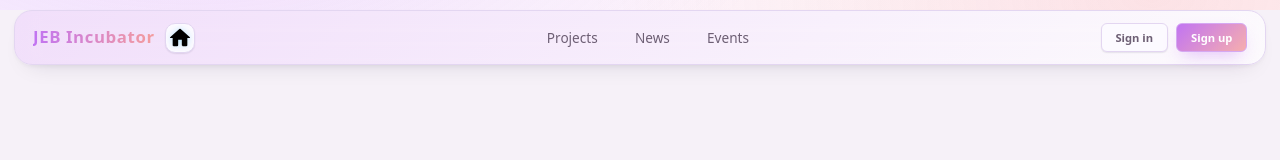
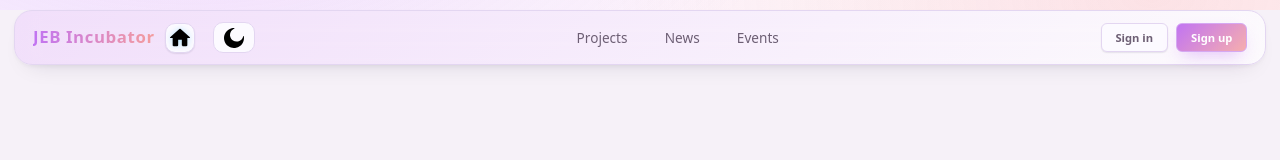
Before and after one commit to Aincrad-Flux/NextRise, a React (Vite) app in the folder frontend/: page / in a window 1280 px wide. Shown: the top 160 px of the page. Built offline with nearby package versions, Linux system fonts and the light colour scheme; no server answers.

Commit message:
[feat] add theme toggle functionality to TopBar component

```diff
--- a/frontend/src/components/Footer.jsx
+++ b/frontend/src/components/Footer.jsx
@@ -2,8 +2,12 @@ import './Footer.css';
 import { Link } from 'react-router-dom';
 import logoSrc from '../../public/logo.png';
 
+import { useState, useEffect } from 'react';
+
 export default function Footer() {
   const year = new Date().getFullYear();
+
+
   return (
     <footer className="site-footer">
       <div className="footer-inner">
--- a/frontend/src/components/TopBar.jsx
+++ b/frontend/src/components/TopBar.jsx
@@ -1,34 +1,55 @@
-import homeIcon from '../assets/home.svg'
-import './TopBar.css'
-import { useLocation } from 'react-router-dom'
-import { useEffect, useState } from 'react'
+
+import homeIcon from '../assets/home.svg';
+import sunIcon from '../assets/sun.svg';
+import moonIcon from '../assets/moon.svg';
+import './TopBar.css';
+import { useLocation } from 'react-router-dom';
+import { useEffect, useState } from 'react';
 
 export default function TopBar() {
-  const { pathname } = useLocation()
-  const isStartup = pathname.startsWith('/startup')
-  const [menuOpen, setMenuOpen] = useState(false)
+  const { pathname } = useLocation();
+  const isStartup = pathname.startsWith('/startup');
+  const [menuOpen, setMenuOpen] = useState(false);
+  const [dark, setDark] = useState(() => {
+    if (typeof window !== 'undefined') {
+      return document.body.classList.contains('theme-dark');
+    }
+    return false;
+  });
 
   // Close menu on route change
   useEffect(() => {
-    setMenuOpen(false)
-  }, [pathname])
+    setMenuOpen(false);
+  }, [pathname]);
 
   // Lock scroll and close with ESC
   useEffect(() => {
     const onKey = (e) => {
-      if (e.key === 'Escape') setMenuOpen(false)
-    }
+      if (e.key === 'Escape') setMenuOpen(false);
+    };
     if (menuOpen) {
-      document.documentElement.style.overflow = 'hidden'
-      window.addEventListener('keydown', onKey)
+      document.documentElement.style.overflow = 'hidden';
+      window.addEventListener('keydown', onKey);
     } else {
-      document.documentElement.style.overflow = ''
+      document.documentElement.style.overflow = '';
     }
     return () => {
-      document.documentElement.style.overflow = ''
-      window.removeEventListener('keydown', onKey)
+      document.documentElement.style.overflow = '';
+      window.removeEventListener('keydown', onKey);
+    };
+  }, [menuOpen]);
+
+  useEffect(() => {
+    if (dark) {
+      document.body.classList.add('theme-dark');
+    } else {
+      document.body.classList.remove('theme-dark');
     }
-  }, [menuOpen])
+  }, [dark]);
+
+  const handleThemeToggle = () => {
+    setDark((prev) => !prev);
+  };
 
   return (
     <header className={`topbar${isStartup ? ' no-nav' : ''}`}>
@@ -37,6 +58,29 @@ export default function TopBar() {
         <a href="/" className="home-link" aria-label="Aller à l'accueil">
           <img src={homeIcon} alt="Accueil" className="home-icon" />
         </a>
+        <button
+          type="button"
+          className="theme-toggle-btn"
+          aria-label={dark ? 'Passer en mode clair' : 'Passer en mode sombre'}
+          onClick={handleThemeToggle}
+          style={{
+            marginLeft: '0.5rem',
+            background: 'var(--color-surface)',
+            border: '1px solid var(--color-border)',
+            borderRadius: '10px',
+            padding: '0.3rem 0.6rem',
+            display: 'flex',
+            alignItems: 'center',
+            cursor: 'pointer',
+            transition: 'background .2s, color .2s',
+          }}
+        >
+          <img
+            src={dark ? sunIcon : moonIcon}
+            alt={dark ? 'Icône soleil' : 'Icône lune'}
+            style={{ width: 20, height: 20 }}
+          />
+        </button>
       </div>
       {!isStartup && (
         <nav className="topbar-nav" aria-label="Principale">
@@ -45,7 +89,7 @@ export default function TopBar() {
           <a href="/events" className="nav-btn">Events</a>
         </nav>
       )}
-      <div className="topbar-right">
+  <div className="topbar-right">
         {!isStartup && (
           // TODO: replace with real auth links when available
           <div className="auth-buttons" aria-label="Authentication">
```
